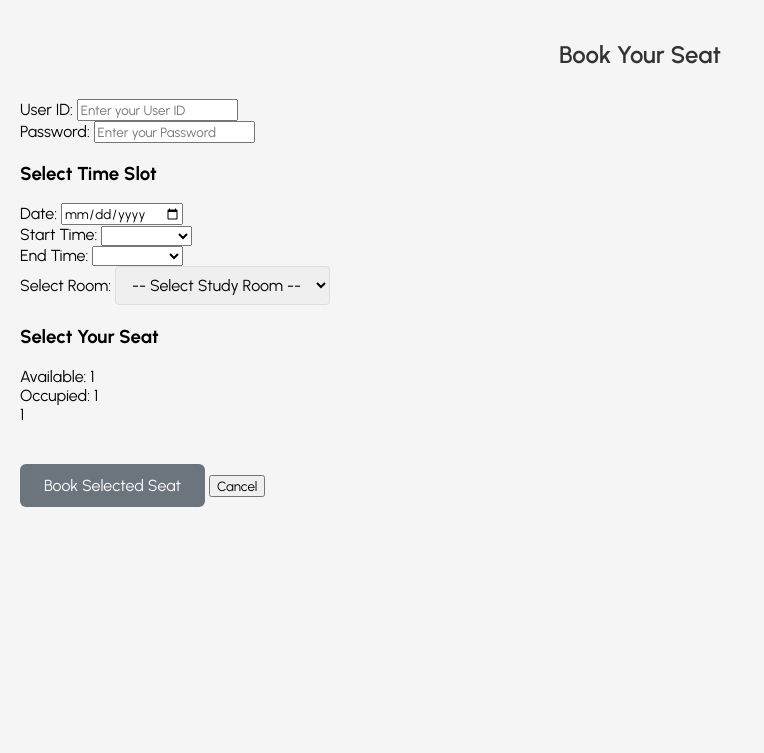
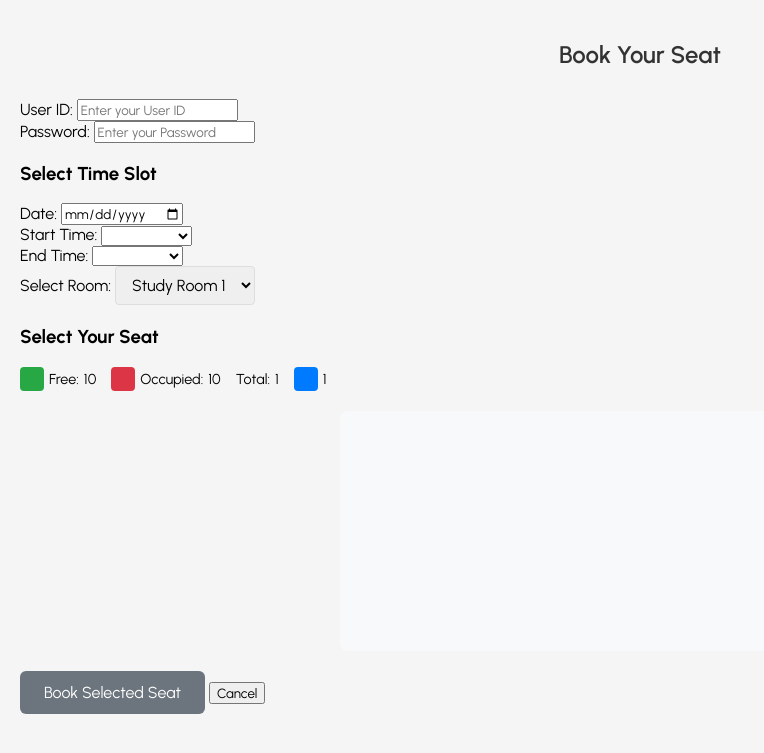
Before and after one commit to codingrella/SmartCities, a Flask app: template template/bookingPopUp.html in a window 1280 px wide. Shown: the top 753 px of the page, without its empty margins (0-764 px from the left). Run offline with Flask 3, Linux system fonts and the light colour scheme; the template is opened without the code that fills it: most values are stand-ins (such as "Sample title", 1, 10 or a date in 2020); a database or web service that is not in the repository returns one stand-in record (values such as "Sample title"); data that the repository does not hold is empty; parts of the project's set-up code (start-up, migrations or seed data) failed here and were passed over; some libraries are stand-ins or nearby versions.

Commit message:
Enhance seating UI and functionality: add seat statistics, refactor room selection, and improve seating grid layout for better user experience.

```diff
--- a/static/Styles/BookingSystem_style.css
+++ b/static/Styles/BookingSystem_style.css
@@ -16,6 +16,60 @@
     color: #333;
     text-align: center;
     margin-bottom: 30px;
+}
+
+.seat-stats {
+    display: flex;
+    gap: 15px;
+    margin-top: 10px;
+    font-size: 0.9rem;
+}
+
+.seat-indicator {
+    width: 20px;
+    height: 20px;
+    border-radius: 4px;
+    border: 2px solid #ddd;
+}
+
+.seat-indicator.free {
+    background-color: #28a745;
+    border-color: #28a745;
+}
+
+.seat-indicator.occupied {
+    background-color: #dc3545;
+    border-color: #dc3545;
+}
+
+.seat-indicator.selected {
+    background-color: #007bff;
+    border-color: #007bff;
+}
+
+.stat-item {
+    display: flex;
+    align-items: center;
+    gap: 5px;
+}
+
+.seating-grid {
+    display: flex;
+    flex-wrap: wrap;
+    align-items: center;
+    gap: 10px;
+    padding: 20px;
+    border: transparent;
+    border-radius: 8px;
+    background-color: #f8f9fa;
+    min-height: 200px;
+}
+
+.seat-row {
+    display: flex;
+    justify-content: center;
+    gap: 8px;
+    margin-bottom: 8px;
 }
 
 .seat {
@@ -69,13 +123,6 @@
         padding: 20px;
     }
 
-    .row {
-        display: grid;
-        grid-template-columns: repeat(auto-fill, minmax(70px, 1fr));
-        gap: 10px;
-        margin-bottom: 20px;
-    }
-
     #bookButton {
         background-color: #007bff;
         color: white;
--- a/static/Styles/Dashboard_style.css
+++ b/static/Styles/Dashboard_style.css
@@ -116,8 +116,8 @@
 }
 
 .seating-grid {
-    display: grid;
-    grid-template-columns: repeat(auto-fill, minmax(70px, 1fr));
+    display: flex;
+    flex-wrap: wrap;
     align-items: center;
     gap: 10px;
     padding: 20px;
--- a/template/bookingPopUp.html
+++ b/template/bookingPopUp.html
@@ -57,12 +57,10 @@
 
             <!-- Room Selection -->
             <div class="room-selection">
-                <label for="rooms">Select Room:</label>
-                <select name="room" id="rooms" onchange="loadSeatsForRoom()">
-                    <option value="">-- Select Study Room --</option>
-                    {% for room in rooms %}
-                        <option value="{{ room.id }}">{{ room.name }}</option>
-                    {% endfor %}
+                <div class="room-selection">
+                        <label for="dashboardRooms">Select Room:</label>
+                        <select name="room" id="dashboardRooms" onchange="loadSeatsForDashboard()">
+                            <option value="Room1">Study Room 1</option>
                         </select>
             </div>
 
@@ -70,18 +68,19 @@
             <div class="seating-section">
                 <h3>Select Your Seat</h3>
                 <div class="seat-legend">
-                    <div class="legend-item">
-                        <div class="seat-indicator free"></div>
-                        <span>Available:</span>
-                        <!-- show number of seats available -->
-                        <span id="availableSeatsCount">{{ availableSeatsCount }}</span>
-                    </div>
-                    <div class="legend-item">
-                        <div class="seat-indicator occupied"></div>
-                        <span>Occupied:</span>
-                        <span id="occupiedSeatsCount">{{ occupiedSeatsCount }}</span>
-                    </div>
-                    <div class="legend-item">
+                    <div class="seat-stats">
+                        <span class="stat-item">
+                            <span class="seat-indicator free"></span>
+                            Free: <span id="freeSeats">{% if free_seats is not none %}{{ free_seats }}{% else %}0{% endif %}</span>
+                        </span>
+                        <span class="stat-item">
+                            <span class="seat-indicator occupied"></span>
+                            Occupied: <span id="occupiedSeats">{% if occupied_seats is not none %}{{ occupied_seats }}{% else %}0{% endif %}</span>
+                        </span>
+                        <span class="stat-item">
+                            Total: <span id="totalSeats">{% if total_seats is not none %}{{ total_seats }}{% else %}0{% endif %}</span>
+                        </span>
+                        <div class="stat-item">
                             <div class="seat-indicator selected"></div>
                             <!-- Show selected seat number -->
                              <!-- if selectedSeatNumber is set -->
@@ -90,6 +89,7 @@
                              {%else %}
                             <span id="selectedSeatNumber">{% if selectedSeatNumber is not none %}{{ selectedSeatNumber }}{% else %}None{% endif %}</span>
                                 {%endif %}
+                        </div>
                     </div>
                 </div>
 
@@ -116,68 +116,58 @@
 
 <script>
     let selectedSeat = null;
-    let roomsData = [];
     let seatsData = [];
     let timeSlotsData = [];
 
-    // Load data from hidden script tags
-    try {
-        roomsData = JSON.parse(document.getElementById('roomsData').textContent);
-        seatsData = JSON.parse(document.getElementById('seatsData').textContent);
-        timeSlotsData = JSON.parse(document.getElementById('timeSlotsData').textContent);
-    } catch (e) {
-        console.error('Error loading room/seat data:', e);
-        roomsData = [];
-        seatsData = [];
-        timeSlotsData = [];
+    function loadSeatingPlan() {
+        fetch('/api/seating-plan')
+            .then(response => response.json())
+            .then(seats => {
+                console.log('Received seats:', seats);
+                seatsData = seats;
+                displaySeats();
+            })
+            .catch(error => {
+                console.error('Error loading seating plan:', error);
+            });
         }
 
-
-    function loadSeatsForRoom() {
-        const roomSelect = document.getElementById('rooms');
-        const selectedRoomId = roomSelect.value;
+        function displaySeats() {
             const seatsGrid = document.getElementById('seatsGrid');
             const bookButton = document.getElementById('bookButton');
-
-        // Clear previous seats
             seatsGrid.innerHTML = '';
             selectedSeat = null;
             bookButton.disabled = true;
 
-        if (!selectedRoomId) return;
+        // Create seats with 4 per row layout
+        seatsData.forEach((seat, index) => {
+            // Create new row every 4 seats
+            if (index % 4 === 0) {
+                const row = document.createElement('div');
+                row.className = 'seat-row';
+                seatsGrid.appendChild(row);
+            }
 
-        // Filter seats for selected room
-        const roomSeats = seatsData.filter(seat => {
-            // Handle both tuple format (database result) and object format
-            const seatRoomId = seat[1] || seat.room_id; // Assuming room_id is at index 1
-            return seatRoomId == selectedRoomId;
+            // Create seat element
+            const seatDiv = document.createElement('div');
+            seatDiv.className = `seat ${seat.occupied ? 'occupied' : 'free'}`;
+            seatDiv.textContent = seat.name;
+            seatDiv.title = `${seat.name} - ${seat.occupied ? 'Occupied' : 'Available'}`;
+            seatDiv.onclick = () => selectSeat(seat.id, seat.name, seat.room_id);
+
+            seatsGrid.lastElementChild.appendChild(seatDiv);
         });
 
-        // Create seat buttons
-        roomSeats.forEach((seat, index) => {
-            const seatId = seat[0] || seat.id;
-            const seatName = seat[2] || seat.name || `Seat ${index + 1}`;
-            const isOccupied = seat[3] || seat.occupied || false;
+        // Update statistics
+        const occupied = seatsData.filter(s => s.occupied).length;
+        document.getElementById('totalSeats').textContent = seatsData.length;
+        document.getElementById('occupiedSeats').textContent = occupied;
+        document.getElementById('freeSeats').textContent = seatsData.length - occupied;
+    }
 
-            const seatButton = document.createElement('button');
-            seatButton.className = `seat ${isOccupied ? 'occupied' : 'free'}`;
-            seatButton.textContent = seatName;
-            seatButton.disabled = isOccupied;
-            seatButton.onclick = () => selectSeat(seatId, seatName, selectedRoomId);
-
-            seatsGrid.appendChild(seatButton);
-        });
-
-        // If no seats found, create default grid
-        if (roomSeats.length === 0) {
-            for (let i = 1; i <= 20; i++) {
-                const seatButton = document.createElement('button');
-                seatButton.className = 'seat free';
-                seatButton.textContent = `Seat ${i}`;
-                seatButton.onclick = () => selectSeat(i, `Seat ${i}`, selectedRoomId);
-                seatsGrid.appendChild(seatButton);
-            }
-        }
+    // Simplified - no room selection needed
+    function loadSeatsForDashboard() {
+        displaySeats();
     }
 
     function selectSeat(seatId, seatName, roomId) {
@@ -280,6 +270,11 @@
         return hours * 60 + minutes;
     }
 
+    window.addEventListener('load', function() {
+        //initializeLightLevel();
+        loadSeatingPlan();
+    });
+
     // Add event listeners for time validation
     document.addEventListener('DOMContentLoaded', () => {
         const startTimeSelect = document.getElementById('startTime');
```
Also changed, not shown: template/adminPage.html (+18 -49 lines), template/dashboard.html (+2 -20 lines). Lines whose indentation alone changed are shown as unchanged.
